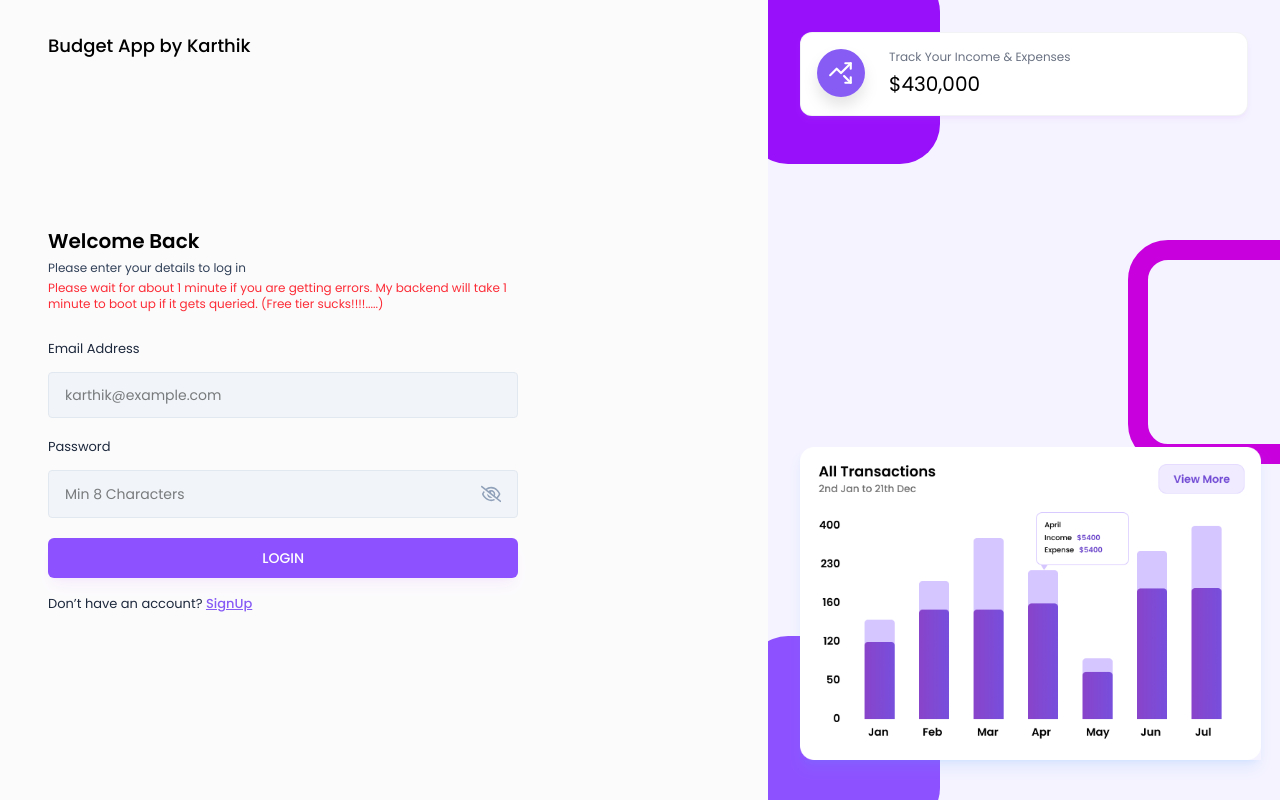
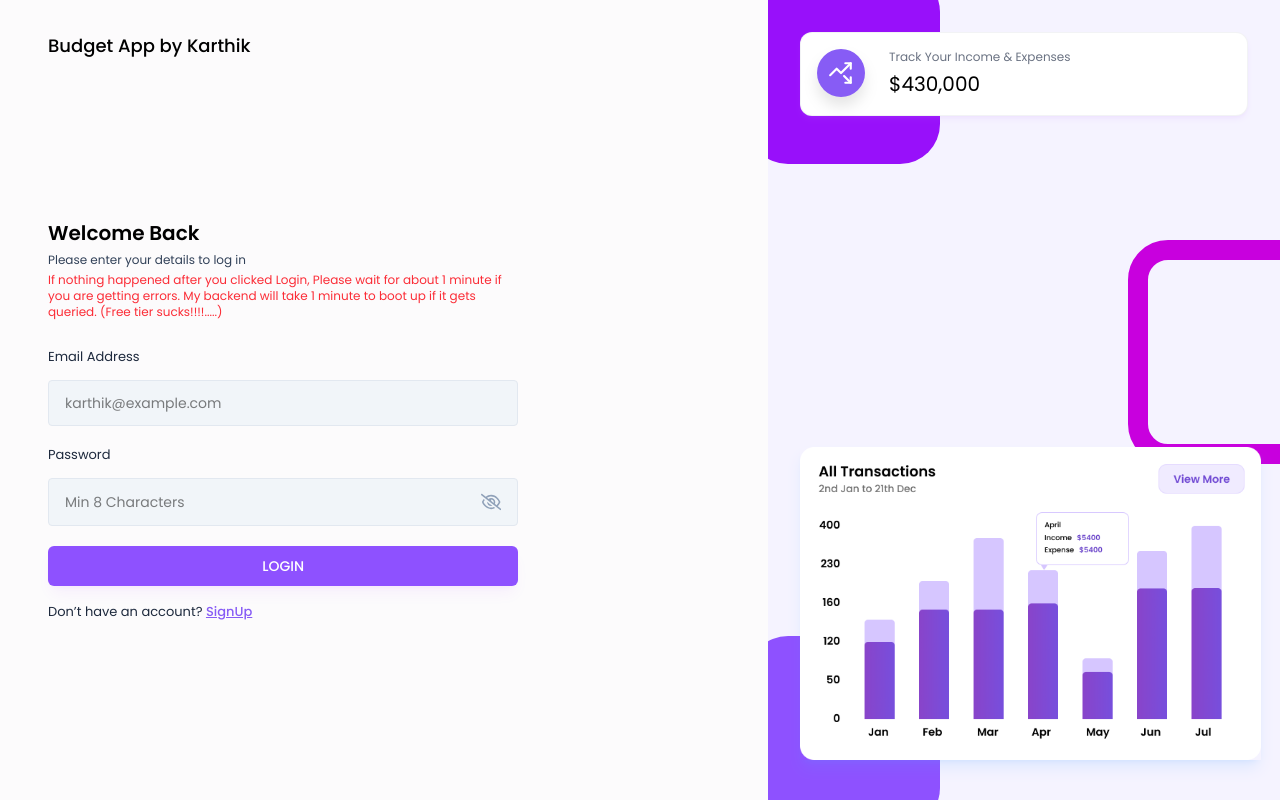
Before and after one commit to ks3669/Budget-App, a React (Vite) app in the folder frontend/expense-tracker/: page /login in a window 1280 px wide. Built offline with nearby package versions, Linux system fonts and the light colour scheme.

Commit message:
Update LoginForm.jsx

```diff
--- a/frontend/expense-tracker/src/pages/Auth/LoginForm.jsx
+++ b/frontend/expense-tracker/src/pages/Auth/LoginForm.jsx
@@ -61,7 +61,7 @@ const LoginForm = () => {
         Please enter your details to log in
       </p>
       <p className="text-xs text-red-500 mb-6">
-        Please wait for about 1 minute if you are getting errors. My backend will take 1 minute to boot up if it gets queried. (Free tier sucks!!!!.....)
+        If nothing happened after you clicked Login, Please wait for about 1 minute if you are getting errors. My backend will take 1 minute to boot up if it gets queried. (Free tier sucks!!!!.....)
       </p>
         <form onSubmit={handleLogin}>
           <Input
```
